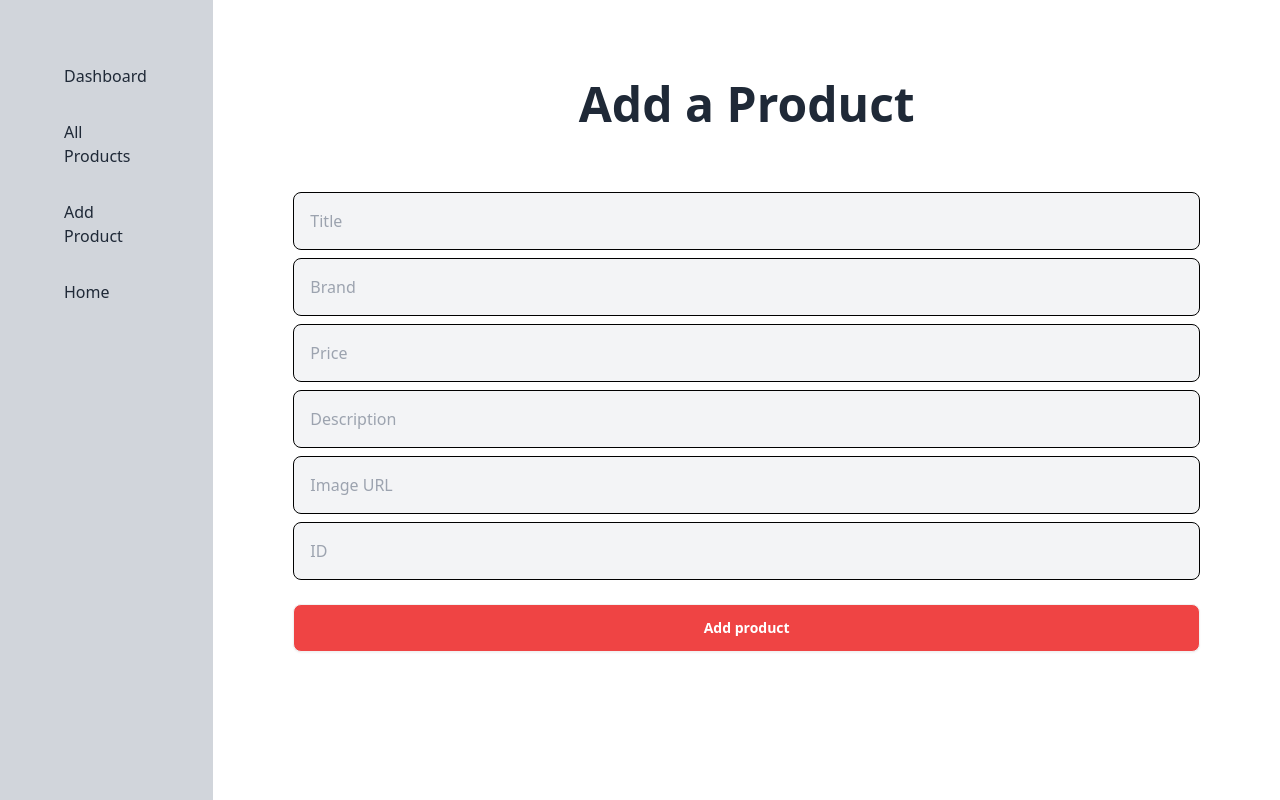
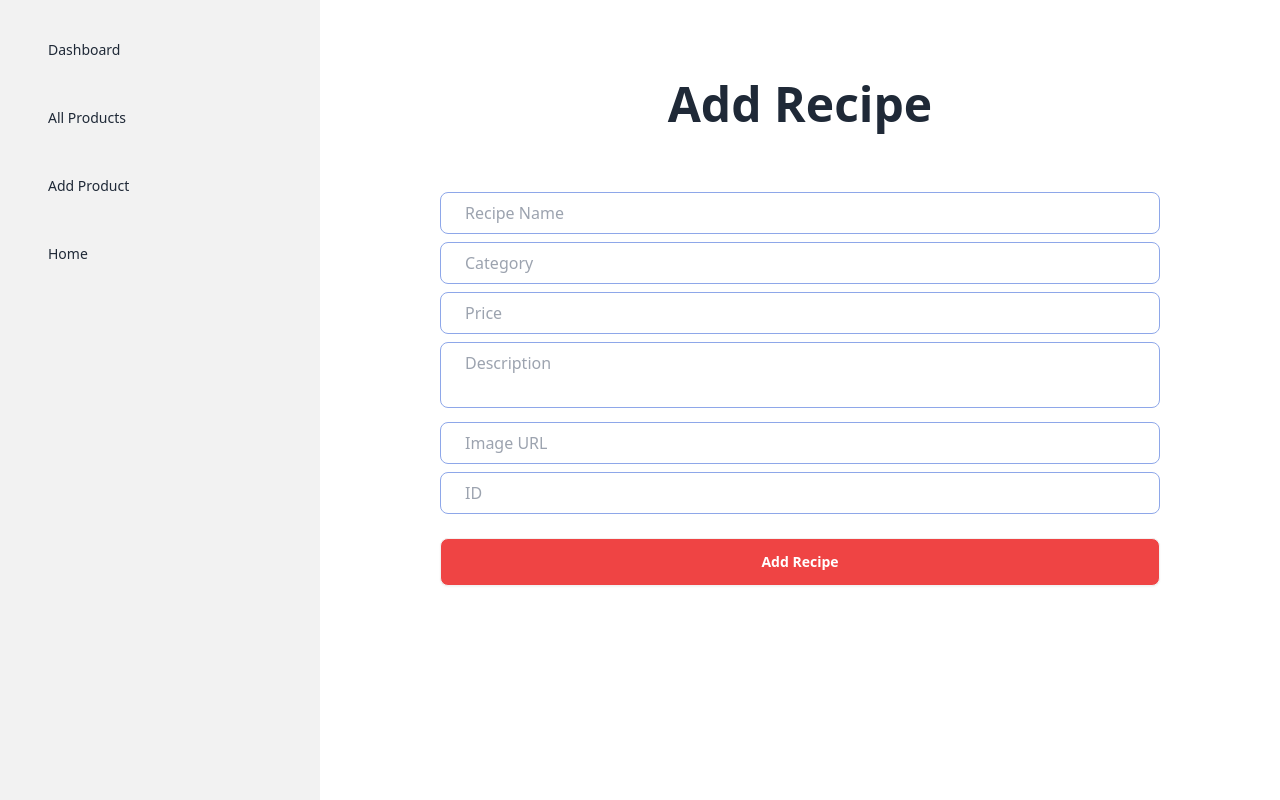
Before and after one commit to chamakkarmakar/recipe-app, a React (Vite) app: page /dashboard/add-products in a window 1280 px wide. Built offline with nearby package versions, Linux system fonts and the light colour scheme; no server answers; sample sign-in values are in the browser's storage.

Commit message:
add recipe to the server

```diff
--- a/package.json
+++ b/package.json
@@ -16,6 +16,7 @@
     "match-sorter": "^6.3.4",
     "react": "^18.2.0",
     "react-dom": "^18.2.0",
+    "react-icons": "^5.2.1",
     "react-router-dom": "^6.23.1",
     "sort-by": "^1.2.0"
   },
--- a/src/Layout/DashboardLayout.jsx
+++ b/src/Layout/DashboardLayout.jsx
@@ -1,11 +1,20 @@
 import React from 'react'
 import { Link, Outlet } from 'react-router-dom'
+import { RiMenu2Line } from "react-icons/ri";
 
 const DashboardLayout = () => {
   return (
-    <div className="grid grid-cols-12">
-    <div className="col-span-2 bg-gray-300 min-h-screen p-12">
-      <ul>
+    <div className="drawer lg:drawer-open">
+      <input id="my-drawer-2" type="checkbox" className="drawer-toggle" />
+      <div className="drawer-content md:w-3/4 w-full mx-auto">
+        <Outlet />
+      </div>
+      <label htmlFor="my-drawer-2" className="btn drawer-button lg:hidden"><RiMenu2Line /></label>
+
+      <div className="drawer-side">
+        <label htmlFor="my-drawer-2" aria-label="close sidebar" className="drawer-overlay"></label>
+        <ul className="menu p-4 w-80 min-h-full bg-base-200 text-base-content">
+          {/* Sidebar content here */}
           <li className="  p-4 text w-full">
             <Link to={"home"}>Dashboard</Link>
           </li>
@@ -19,9 +28,7 @@ const DashboardLayout = () => {
             <Link to={"/"}>Home</Link>
           </li>
         </ul>
-    </div>
-    <div className="col-span-10 p-20">
-      <Outlet />
+
       </div>
     </div>
   )
--- a/src/Pages/AddProduct.jsx
+++ b/src/Pages/AddProduct.jsx
@@ -6,15 +6,15 @@ const AddProduct = () => {
 
         const form = e.target;
         const id = form.id.value;
-        const title = form.title.value;
-        const brand = form.brand.value;
+        const recipe = form.recipe.value;
+        const category = form.category.value;
         const price = form.price.value;
         const description = form.description.value;
         const image_url = form.image_url.value;
 
-        const data = { id, title, brand, price, description, image_url };
+        const data = { id, title: recipe, category, price, description, image_url };
 
-        await fetch("http://localhost:3000/shoes", {
+        await fetch("http://localhost:3000/recipes", {
           method: "POST",
           headers: {
             "Content-type": "application/json",
@@ -29,38 +29,38 @@ const AddProduct = () => {
       };
 
   return (
-    <div>
-    <h1 className="text-5xl font-bold text-center">Add a Product</h1>
+    <div className='my-20'>
+    <h1 className="text-5xl font-bold text-center">Add Recipe</h1>
 
-    <div className="my-16">
+    <div className="w-full mx-auto my-16">
       <form onSubmit={handleSubmit}>
         <div className="mt-2">
           <input
-            className="bg-gray-100 p-4 w-full border border-black rounded-lg"
+            className="w-full rounded-lg border border-[#8EA7E9] px-6 py-2 focus:outline-none focus:ring-2 focus:ring-[#8EA7E9]/50 md:w-full"
             type="text"
-            name="title"
-            placeholder="Title"
+            name="recipe"
+            placeholder="Recipe Name"
           />
         </div>
         <div className="mt-2">
           <input
-            className="bg-gray-100 p-4 w-full border border-black rounded-lg"
+            className="w-full rounded-lg border border-[#8EA7E9] px-6 py-2 focus:outline-none focus:ring-2 focus:ring-[#8EA7E9]/50 md:w-full"
             type="text"
-            name="brand"
-            placeholder="Brand"
+            name="category"
+            placeholder="Category"
           />
         </div>
         <div className="mt-2">
           <input
-            className="bg-gray-100 p-4 w-full border border-black rounded-lg"
+            className="w-full rounded-lg border border-[#8EA7E9] px-6 py-2 focus:outline-none focus:ring-2 focus:ring-[#8EA7E9]/50 md:w-full"
             type="number"
             name="price"
             placeholder="Price"
           />
         </div>
         <div className="mt-2">
-          <input
-            className="bg-gray-100 p-4 w-full border border-black rounded-lg"
+          <textarea style={{resize: "none"}}
+            className="w-full rounded-lg border border-[#8EA7E9] px-6 py-2 focus:outline-none focus:ring-2 focus:ring-[#8EA7E9]/50 md:w-full"
             type="text"
             name="description"
             placeholder="Description"
@@ -68,7 +68,7 @@ const AddProduct = () => {
         </div>
         <div className="mt-2">
           <input
-            className="bg-gray-100 p-4 w-full border border-black rounded-lg"
+            className="w-full rounded-lg border border-[#8EA7E9] px-6 py-2 focus:outline-none focus:ring-2 focus:ring-[#8EA7E9]/50 md:w-full"
             type="text"
             name="image_url"
             placeholder="Image URL"
@@ -76,7 +76,7 @@ const AddProduct = () => {
         </div>
         <div className="mt-2">
           <input
-            className="bg-gray-100 p-4 w-full border border-black rounded-lg"
+            className="w-full rounded-lg border border-[#8EA7E9] px-6 py-2 focus:outline-none focus:ring-2 focus:ring-[#8EA7E9]/50 md:w-full"
             type="text"
             name="id"
             placeholder="ID"
@@ -86,7 +86,7 @@ const AddProduct = () => {
           <input
             className="btn mt-4 w-full bg-red-500 text-white p-4"
             type="submit"
-            value="Add product"
+            value="Add Recipe"
           />
         </div>
       </form>
```
Also changed, not shown: 1 other file (tests, documents, lock files or other folders). Lines whose indentation alone changed are shown as unchanged.
